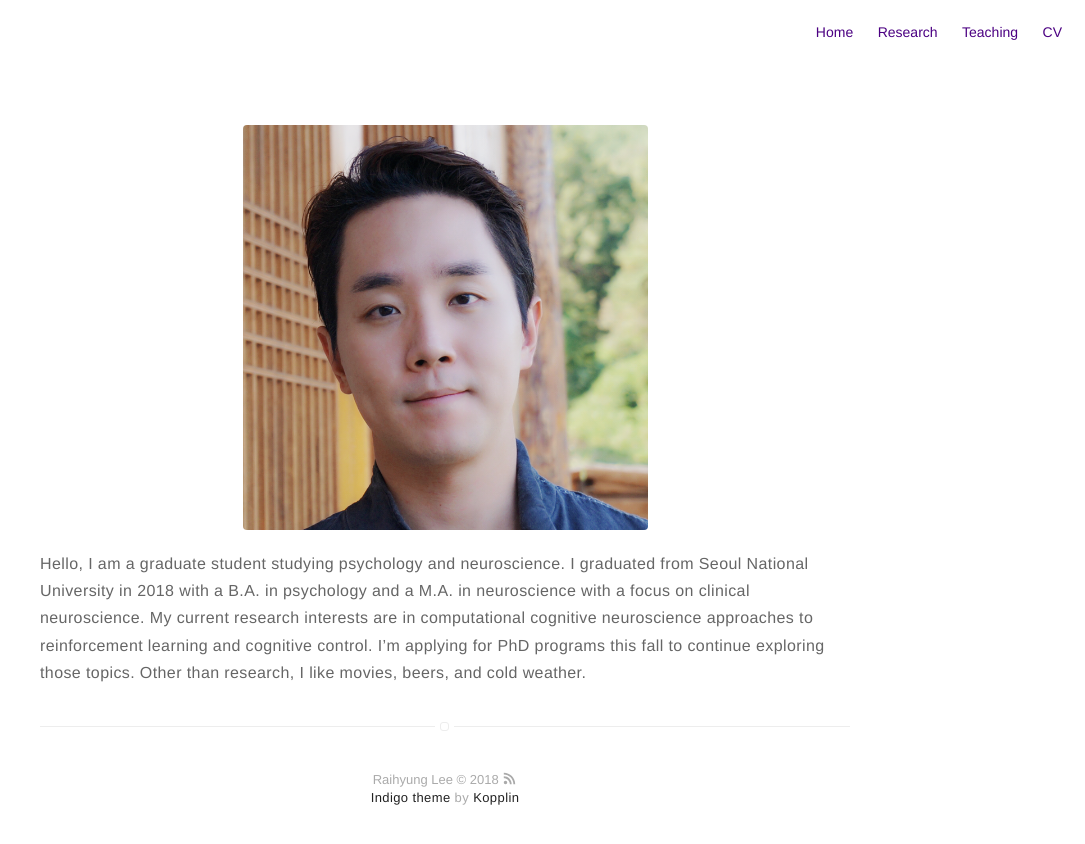
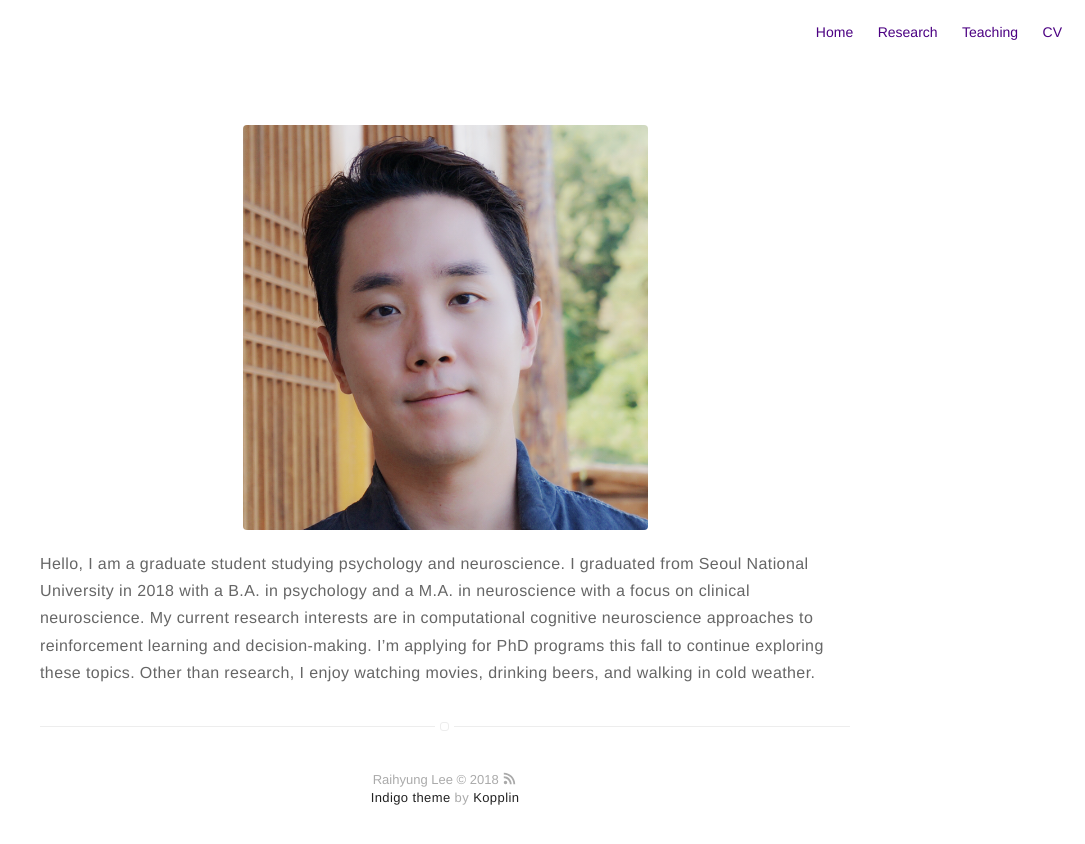
Before and after one commit to RaihyungLee/RaihyungLee.github.io, a Jekyll site: the page built from about.md, in a window 1280 px wide. Shown: the top 844 px of the page, without its empty margins (195-1280 px from the left). Built offline with Jekyll 4.4.1, drawn with Linux system fonts in a browser that asks for light colours.

Commit message:
Update about.md

```diff
--- a/about.md
+++ b/about.md
@@ -4,4 +4,4 @@ layout: page
 ---
 ![Profile Image]({{ site.url }}/{{ site.picture }})
 
-Hello, I am a graduate student studying psychology and neuroscience. I graduated from Seoul National University in 2018 with a B.A. in psychology and a M.A. in neuroscience with a focus on clinical neuroscience. My current research interests are in computational cognitive neuroscience approaches to reinforcement learning and cognitive control. I’m applying for PhD programs this fall to continue exploring those topics. Other than research, I like movies, beers, and cold weather.
+Hello, I am a graduate student studying psychology and neuroscience. I graduated from Seoul National University in 2018 with a B.A. in psychology and a M.A. in neuroscience with a focus on clinical neuroscience. My current research interests are in computational cognitive neuroscience approaches to reinforcement learning and decision-making. I’m applying for PhD programs this fall to continue exploring these topics. Other than research, I enjoy watching movies, drinking beers, and walking in cold weather.
```
